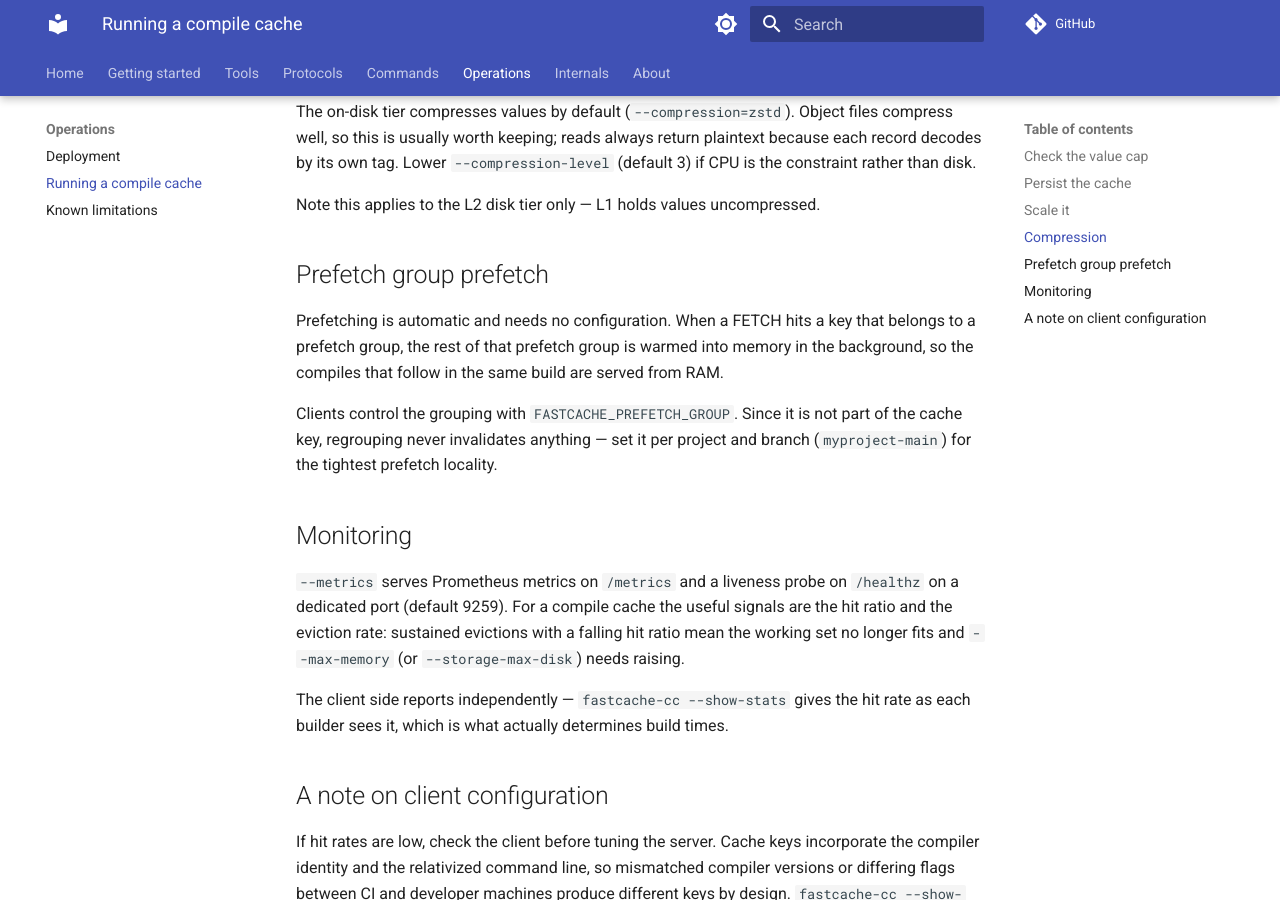
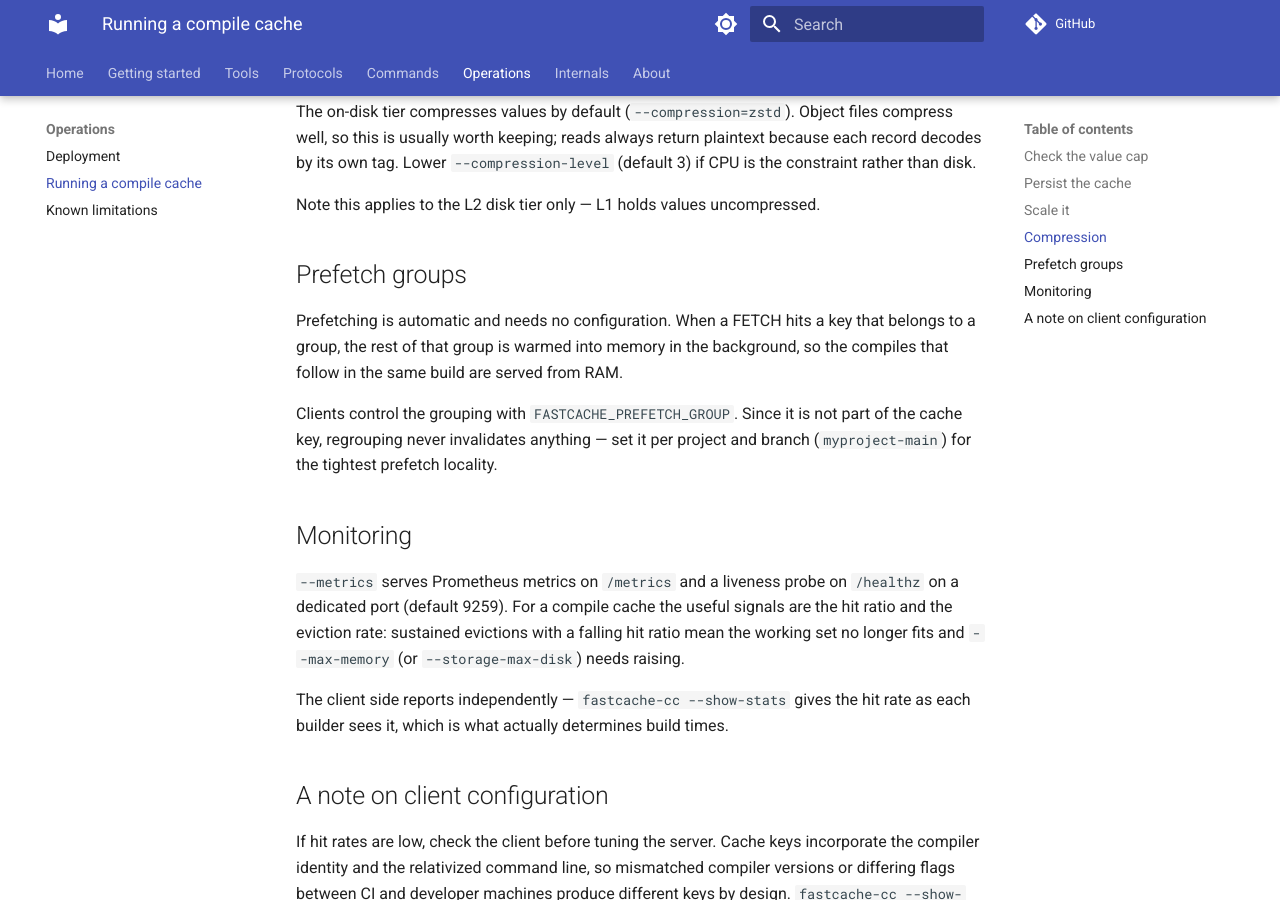
Before and after one commit to LASTRADA-Software/fastcached, an MkDocs documentation site: the page built from docs/operations/compile-cache-server.md, in a window 1280 px wide and 900 px high, scrolled down 1650 px. Built offline with MkDocs 1.6.1 and Material for MkDocs 9.7.7, drawn with Linux system fonts in a browser that asks for light colours; comment, search, counter and statistics services are not loaded.

Commit message:
docs: tidy the prefetch-group section headings and wrapping
"Prefetch group prefetch" reads as a stutter; the section is about prefetch
groups. Matches the heading the protocol page already uses, and rewraps the
paragraphs the longer name pushed past the column.

Signed-off-by: Christian Parpart <christian@parpart.family>

```diff
--- a/docs/operations/compile-cache-server.md
+++ b/docs/operations/compile-cache-server.md
@@ -79,15 +79,15 @@ plaintext because each record decodes by its own tag. Lower
 
 Note this applies to the L2 disk tier only — L1 holds values uncompressed.
 
-## Prefetch group prefetch
+## Prefetch groups
 
 Prefetching is automatic and needs no configuration. When a FETCH hits a key
-that belongs to a prefetch group, the rest of that prefetch group is warmed into memory in the
+that belongs to a group, the rest of that group is warmed into memory in the
 background, so the compiles that follow in the same build are served from RAM.
 
-Clients control the grouping with `FASTCACHE_PREFETCH_GROUP`. Since it is not part of
-the cache key, regrouping never invalidates anything — set it per project and
-branch (`myproject-main`) for the tightest prefetch locality.
+Clients control the grouping with `FASTCACHE_PREFETCH_GROUP`. Since it is not
+part of the cache key, regrouping never invalidates anything — set it per
+project and branch (`myproject-main`) for the tightest prefetch locality.
 
 ## Monitoring
 
```
